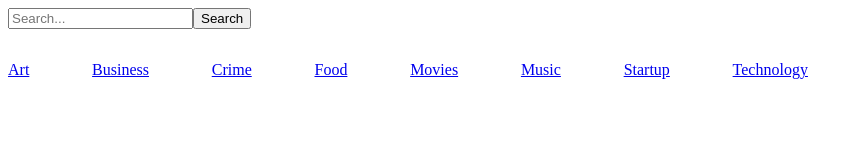
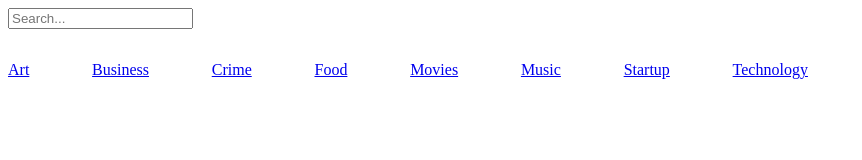
Before and after one commit to carlgrayau/reactpd, a React (Create React App) app: page / in a window 1280 px wide. Shown: the top 160 px of the page, without its empty margins (0-862 px from the left). Built offline with nearby package versions, Linux system fonts and the light colour scheme.

Commit message:
search bar 5

```diff
--- a/src/components/SearchBar.js
+++ b/src/components/SearchBar.js
@@ -8,15 +8,14 @@ class SearchBar extends Component {
         }
     }
 
-    handleClick = event => {
-        event.preventDefault();
-        this.props.sendData(this.state.filtered)
-      }
+    // handleClick = event => {
+    //     event.preventDefault();
+    //     this.props.sendData(this.state.filtered)
+    //   }
 
     handleChange = (e)  =>  {
         e.preventDefault();
-        this.setState({filtered: e.target.value});
-        // this.props.sendData(this.state.filtered);
+        this.props.sendData(e.target.value);
 
     }
 
@@ -24,7 +23,7 @@ class SearchBar extends Component {
     return (
       <div>
         <input type="text" className="input" onChange={this.handleChange} placeholder="Search..."></input>
-        <button onClick={this.handleClick}>Search</button>
+        {/* <button onClick={this.handleClick}>Search</button> */}
       </div>
     );
   }
```
